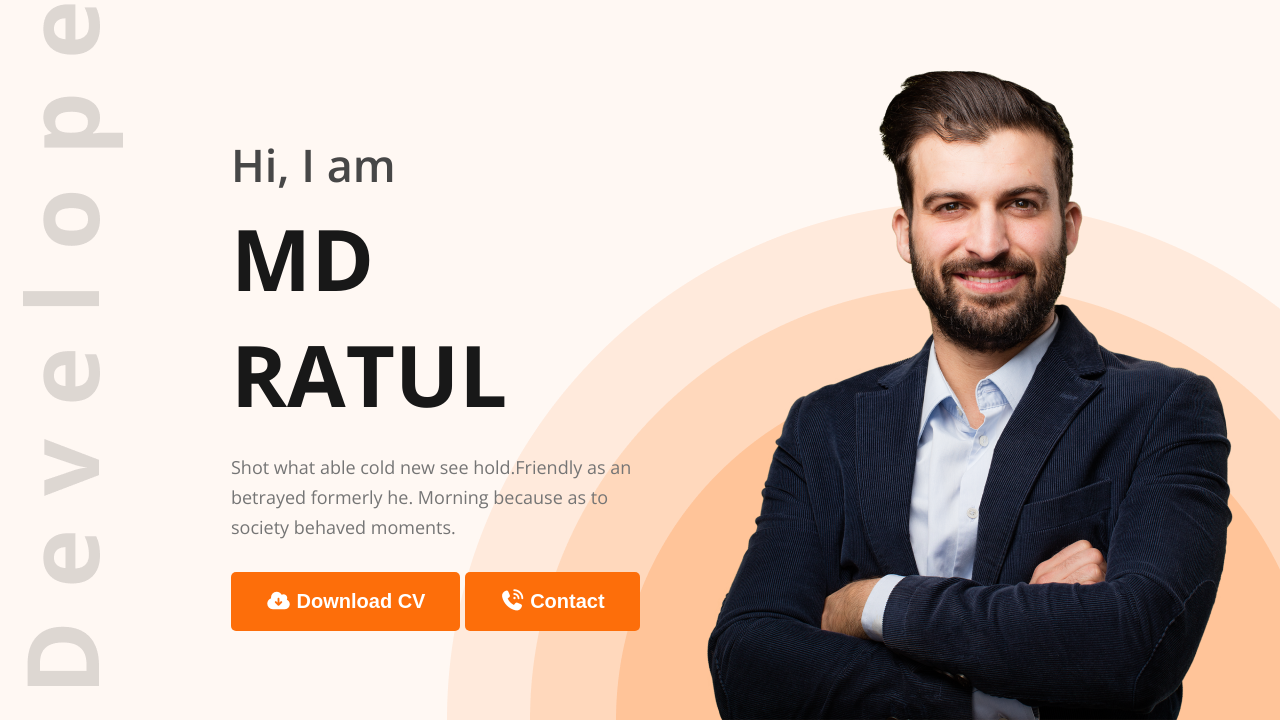
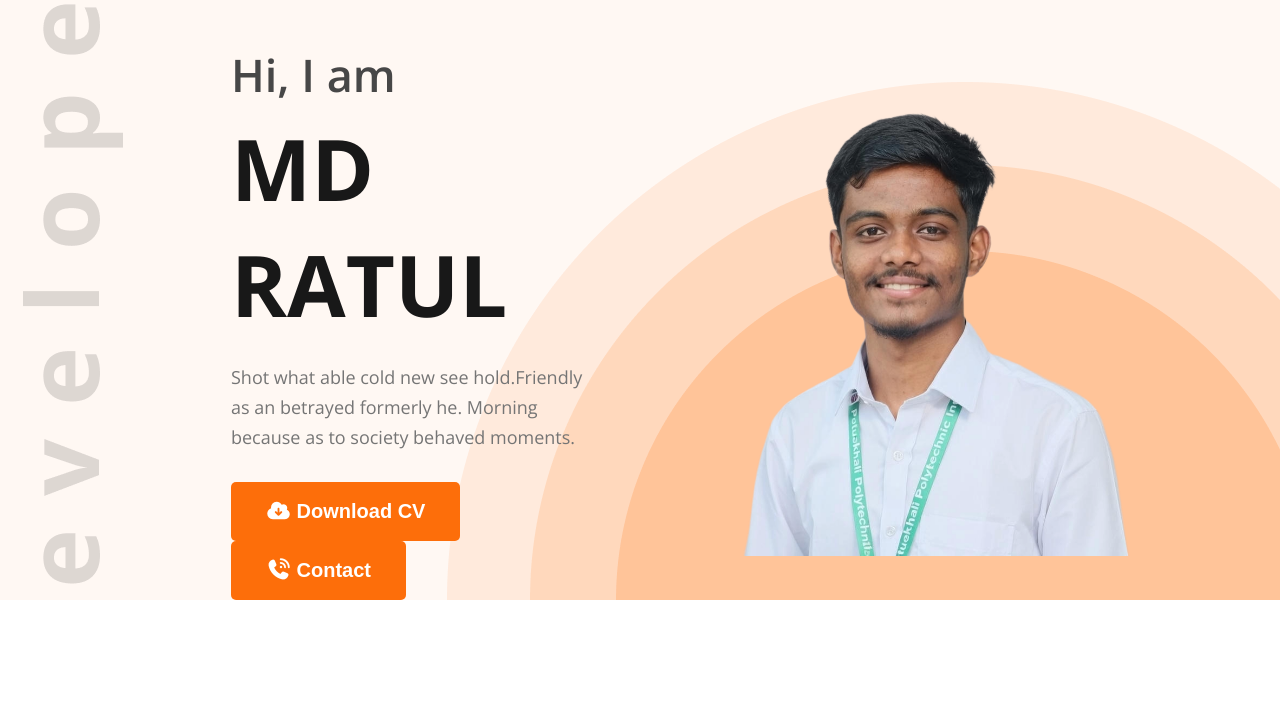
Before and after one commit to ratul7266/my_protfolio_01, a plain HTML site: page index.html in a window 1280 px wide. Shown: the part 115-837 px from the top of the page. Drawn offline with nearby package versions, Linux system fonts and the light colour scheme.

Commit message:
img according to figma

```diff
--- a/index.html
+++ b/index.html
@@ -53,7 +53,7 @@
           </div>
         </div>
         <div class="banner-image">
-          <img src="./images/hardy.png" alt="" />
+          <img src="/images/my img.png" alt="" />
         </div>
       </section>
     </header>
--- a/style/portfolio.css
+++ b/style/portfolio.css
@@ -77,7 +77,7 @@
   margin-bottom: 30px;
 }
 #banner .banner-image img {
-  max-width: 585px;
+  max-width: 650px;
   vertical-align: middle;
 }
 #about,
```
Also changed, not shown: images/hardy.png (deleted), images/my img.png (added).
